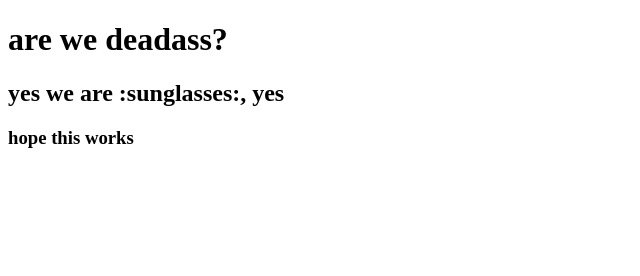
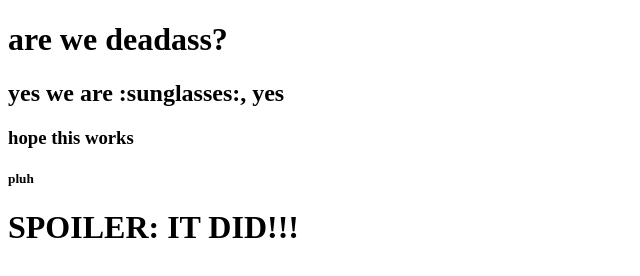
Before and after one commit to itsmadebyaugex/itsmadebyaugex.github.io, a plain HTML site: page index.html in a window 1280 px wide. Shown: the whole page, without its empty margins (0-640 px from the left). Drawn offline with Linux system fonts and the light colour scheme.

Commit message:
even more testing

```diff
--- a/index.html
+++ b/index.html
@@ -9,5 +9,7 @@
     <h1>are we deadass?</h1>
     <h2>yes we are :sunglasses:, yes</h2>
     <h3>hope this works</h3>
+    <h5>pluh</h5>
+    <h1>SPOILER: IT DID!!!</h1>
 </body>
 </html>
```
